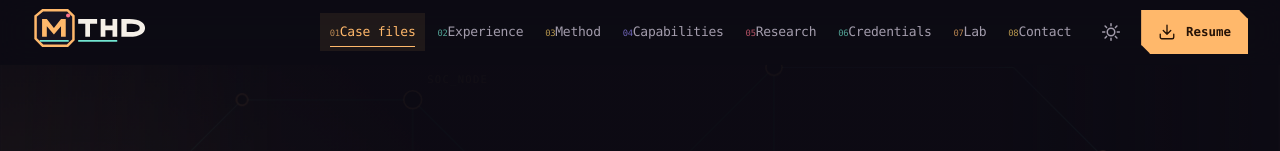
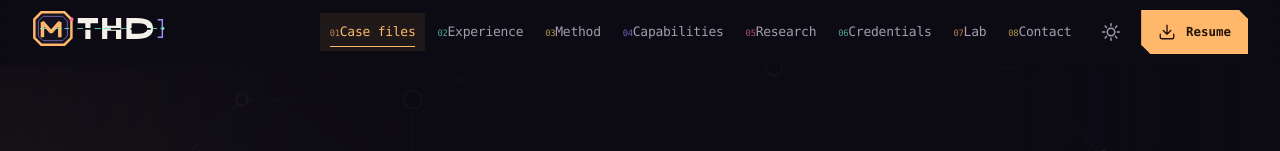
Before and after one commit to mthd222/mthd-portfolio-, a React (Vite) app: page / in a window 1280 px wide. Shown: the top 151 px of the page. Built offline with nearby package versions, Linux system fonts and the light colour scheme; a web font is replaced by a local one.

Commit message:
Redesign MTHD mark and animate atlas signals

```diff
--- a/src/components/AttackSurface.jsx
+++ b/src/components/AttackSurface.jsx
@@ -40,6 +40,23 @@ export default function AttackSurface() {
           <text x="282" y="705">ATTACK_SURFACE</text>
           <text x="862" y="705">CONTROL_PLANE</text>
         </g>
+        <g className="atlas-pulses">
+          <g className="atlas-packet">
+            <circle className="packet-ring" r="10" />
+            <circle r="3.5" />
+            <animateMotion dur="18s" repeatCount="indefinite" path="M-60 245H210L310 145H520L610 235H835L965 105H1260L1370 215H1660" />
+          </g>
+          <g className="atlas-packet atlas-packet-cyan">
+            <circle className="packet-ring" r="10" />
+            <circle r="3.5" />
+            <animateMotion begin="-8s" dur="23s" repeatCount="indefinite" path="M80 850L255 675H450L560 785H735L845 675H1025L1170 530H1440L1660 310" />
+          </g>
+          <g className="atlas-packet atlas-packet-violet">
+            <circle className="packet-ring" r="10" />
+            <circle r="3.5" />
+            <animateMotion begin="-13s" dur="27s" repeatCount="indefinite" path="M520 145V340L680 500V785H845L1025 675L1170 530" />
+          </g>
+        </g>
       </svg>
     </div>
   )
--- a/src/components/Logo.jsx
+++ b/src/components/Logo.jsx
@@ -1,12 +1,16 @@
 export default function Logo({ className = '' }) {
   return (
     <span className={`brand-lockup ${className}`}>
-      <svg className="brand-logo" viewBox="0 0 200 64" aria-hidden="true" focusable="false">
-        <path className="brand-badge" d="M6 12 18 2h42l10 10v40L60 62H18L6 50Z" />
-        <path className="brand-monogram" d="M17 47V17h8l12 15 12-15h8v30h-8V29L37 43 25 29v18Z" />
-        <path className="brand-wordmark" fillRule="evenodd" d="M78 17h32v8H98v22h-8V25H78Zm38 0h8v11h12V17h8v30h-8V36h-12v11h-8Zm35 0h13c19 0 27 7 27 15s-8 15-27 15h-13Zm9 8v14h5c11 0 17-2 17-7s-6-7-17-7Z" />
-        <path className="brand-signal" d="M13 54h49M78 54h66" />
-        <circle className="brand-alert" cx="61" cy="11" r="3.5" />
+      <svg className="brand-logo" viewBox="0 0 232 64" aria-hidden="true" focusable="false">
+        <path className="brand-frame" d="M4 16 16 4h40l12 12v32L56 60H16L4 48Z" />
+        <path className="brand-frame-inner" d="M11 19 19 11h34l8 8v26l-8 8H19l-8-8Z" />
+        <path className="brand-glyph" d="M18 44V21l15 17 15-17v23" />
+        <path className="brand-wordmark" fillRule="evenodd" d="M79 14h35v9h-13v27h-9V23H79Zm42 0h9v13h15V14h9v36h-9V36h-15v14h-9Zm42 0h18c18 0 28 6 28 18s-10 18-28 18h-18Zm9 9v18h9c12 0 18-2 18-9s-6-9-18-9Z" />
+        <path className="brand-cut" d="M88 31h20v3H88Zm48 0h17v3h-17Zm34 0h35v3h-35Z" />
+        <path className="brand-trace" d="M14 32h12m14 0h24m14 0h10m20 0h28m17 0h18m34 0h17" />
+        <path className="brand-bracket" d="M217 17h8v30h-8" />
+        <circle className="brand-node" cx="68" cy="16" r="3.5" />
+        <circle className="brand-node brand-node-secondary" cx="226" cy="32" r="2.5" />
       </svg>
     </span>
   )
--- a/src/index.css
+++ b/src/index.css
@@ -131,8 +131,14 @@ button, a { -webkit-tap-highlight-color: transparent; }
 .atlas-map path { stroke-dasharray: 2600; animation: atlas-draw 1800ms 180ms cubic-bezier(0.16, 1, 0.3, 1) both; }
 .atlas-map circle { fill: var(--color-paper); stroke: color-mix(in srgb, var(--accent) 34%, transparent); stroke-width: 2; animation: atlas-node-in 420ms 1050ms ease-out both; }
 .atlas-labels { fill: color-mix(in srgb, var(--accent) 24%, transparent); font-family: var(--font-mono); font-size: 13px; letter-spacing: 0.12em; animation: atlas-node-in 520ms 1250ms ease-out both; }
+.atlas-pulses { opacity: 0.38; }
+.atlas-packet { color: var(--accent); fill: currentColor; }
+.atlas-packet-cyan { color: var(--cyan); }
+.atlas-packet-violet { color: var(--violet); }
+.atlas-packet .packet-ring { fill: none; stroke: currentColor; stroke-width: 1; transform-box: fill-box; transform-origin: center; animation: packet-breathe 2.4s ease-in-out infinite; }
 @keyframes atlas-draw { from { stroke-dashoffset: 2600; opacity: 0; } to { stroke-dashoffset: 0; opacity: 1; } }
 @keyframes atlas-node-in { from { opacity: 0; } to { opacity: 1; } }
+@keyframes packet-breathe { 0%, 100% { scale: 0.55; opacity: 0; } 45% { opacity: 0.62; } 70% { scale: 1.25; opacity: 0; } }
 
 .skip-link {
   position: fixed;
@@ -164,15 +170,21 @@ button, a { -webkit-tap-highlight-color: transparent; }
 .nav-shell { max-width: var(--page-width) !important; }
 .logo-link { color: var(--color-ink); }
 .brand-lockup { display: inline-flex; align-items: center; }
-.brand-logo { display: block; width: 7.4rem; height: auto; overflow: visible; }
-.brand-badge { fill: var(--color-panel); stroke: var(--accent); stroke-width: 2.5; vector-effect: non-scaling-stroke; transition: fill 180ms ease; }
-.brand-monogram { fill: var(--accent); }
-.brand-wordmark { fill: var(--color-ink); }
-.brand-signal { fill: none; stroke: var(--cyan); stroke-width: 3; }
-.brand-alert { fill: var(--color-alert); }
-.logo-link:hover .brand-badge { fill: var(--accent); }
-.logo-link:hover .brand-monogram { fill: var(--accent-ink); }
+.brand-logo { display: block; width: 8.4rem; height: auto; overflow: visible; }
+.brand-frame { fill: color-mix(in srgb, var(--color-panel) 94%, transparent); stroke: var(--accent); stroke-width: 2.5; vector-effect: non-scaling-stroke; transition: fill 200ms ease, stroke 200ms ease; }
+.brand-frame-inner { fill: none; stroke: color-mix(in srgb, var(--violet) 50%, var(--color-rule)); stroke-width: 1; vector-effect: non-scaling-stroke; }
+.brand-glyph { fill: none; stroke: var(--accent); stroke-width: 6; stroke-linecap: square; stroke-linejoin: bevel; transition: stroke 200ms ease; }
+.brand-wordmark { fill: var(--color-ink); transition: fill 200ms ease; }
+.brand-cut { fill: var(--color-paper); transition: fill 200ms ease; }
+.brand-trace { fill: none; stroke: var(--cyan); stroke-width: 1.5; stroke-dasharray: 11 5; }
+.brand-bracket { fill: none; stroke: var(--violet); stroke-width: 2.5; }
+.brand-node { fill: var(--coral); }
+.brand-node-secondary { fill: var(--cyan); }
+.logo-link:hover .brand-frame { fill: var(--accent); stroke: var(--accent); }
+.logo-link:hover .brand-glyph { stroke: var(--accent-ink); }
 .logo-link:hover .brand-wordmark { fill: var(--accent); }
+.logo-link:hover .brand-trace { animation: logo-trace 650ms linear both; }
+@keyframes logo-trace { to { stroke-dashoffset: -32; } }
 .nav-link, .mobile-nav-link {
   position: relative;
   color: var(--color-muted);
@@ -563,7 +575,7 @@ button, a { -webkit-tap-highlight-color: transparent; }
 @media (max-width: 48rem) {
   .atlas-backdrop { opacity: 0.42; }
   .atlas-backdrop::after { background: color-mix(in srgb, var(--color-paper) 56%, transparent); }
-  .brand-logo { width: 6.8rem; }
+  .brand-logo { width: 7.5rem; }
   .hero-shell, .briefing-section, .content-section { padding-inline: 1.1rem; }
   .hero-title { max-width: none; font-size: clamp(4rem, 21vw, 6.2rem); line-height: 0.82; letter-spacing: -0.085em; }
   .hero-name-secondary { gap: 0.65rem; }
@@ -627,4 +639,5 @@ button, a { -webkit-tap-highlight-color: transparent; }
   [data-reveal] { opacity: 1; transform: none; filter: none; }
   .content-section::before, .section-number, .atlas-backdrop svg { animation: none !important; transform: none !important; }
   .content-section::after { transform: scaleY(1); }
+  .atlas-pulses { display: none; }
 }
```
Also changed, not shown: public/favicon-mthd.svg, public/logo-mthd.svg.
